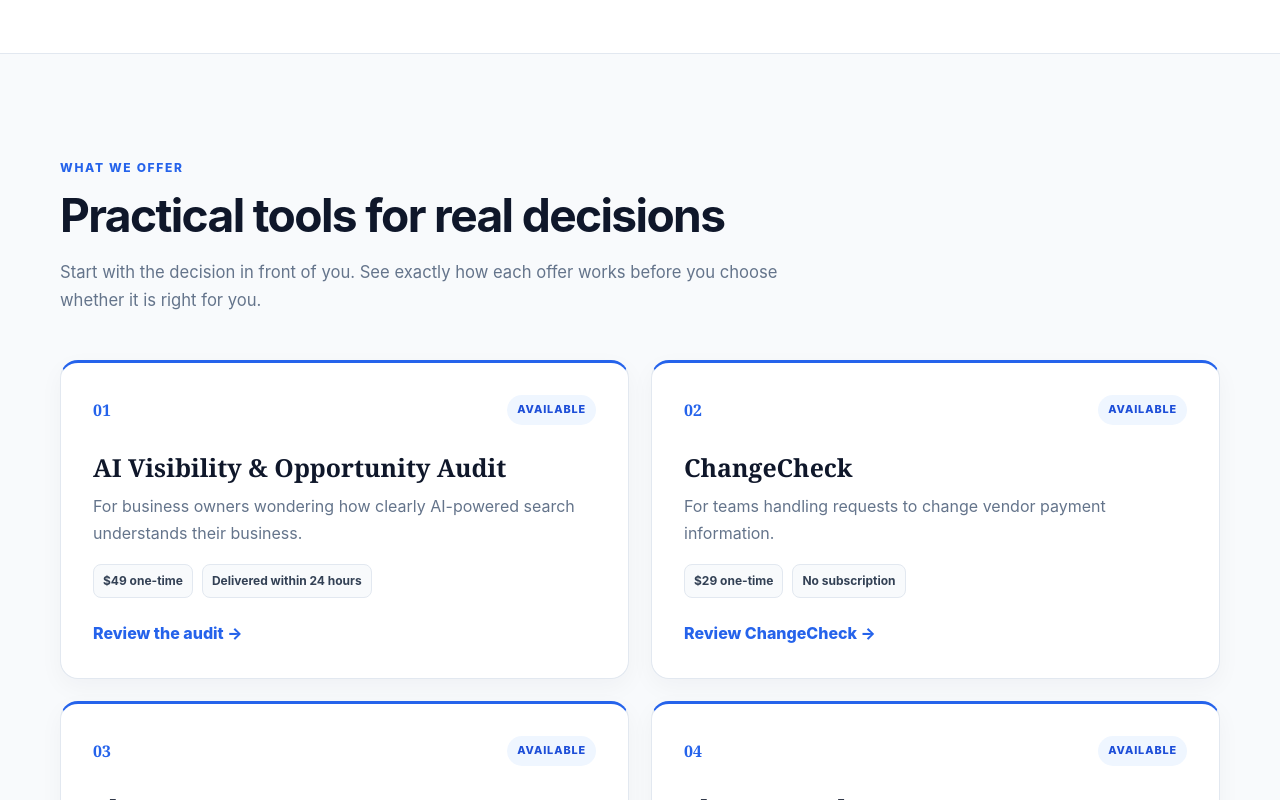
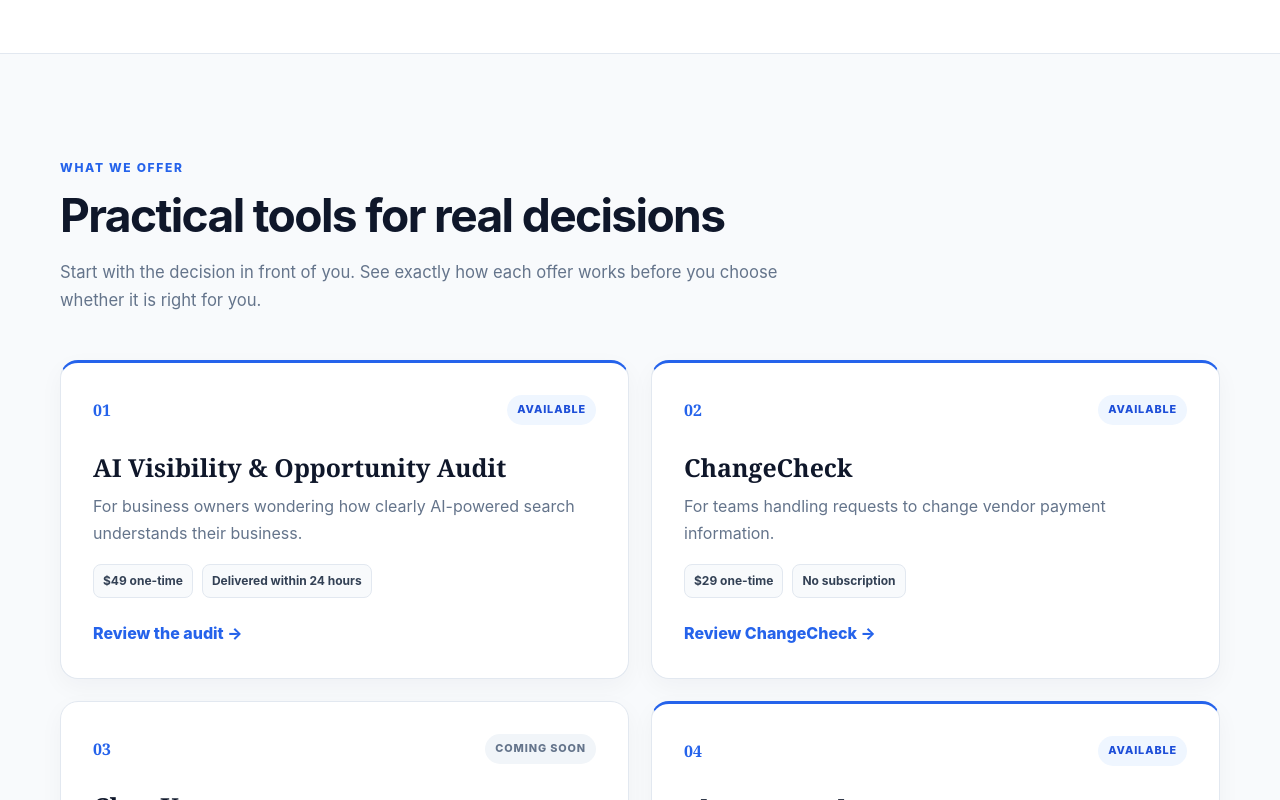
Before and after one commit to token-tony/tonyintelligence, a plain HTML site: page index.html in a window 1280 px wide. Shown: the part 2000-2800 px from the top of the page. Drawn offline with Linux system fonts and the light colour scheme.

Commit message:
revert: hold ClearUse launch until manual deploy can be made safely

```diff
--- a/index.html
+++ b/index.html
@@ -39,7 +39,7 @@
     body{color:var(--navy);font-family:Inter,Arial,sans-serif;background:#fff}h1,h2,h3,.brand-copy strong,.footer-name,.footer-brand{font-family:Poppins,Inter,Arial,sans-serif}h1,h2{letter-spacing:-.035em}h1{font-size:clamp(3.25rem,5.15vw,4.65rem);line-height:1.02}h1 span{color:var(--blue)}h2{font-size:clamp(2.15rem,3.6vw,3.35rem)}:focus-visible{outline:3px solid var(--accent);outline-offset:4px}
     header{border-color:rgba(15,23,42,.10);background:rgba(255,255,255,.96)}.mark{width:42px;height:46px;object-fit:contain}.brand{gap:13px}.brand-copy strong{font-size:1.22rem;letter-spacing:-.02em}.brand-copy span{color:var(--slate);letter-spacing:.1em}.nav-links a{color:var(--blue)}.nav-links a:hover{color:var(--accent)}.nav-links .contact{border-color:var(--line);border-radius:10px}.nav-links .contact:hover{border-color:#93C5FD;background:#EFF6FF}
     .hero{background:radial-gradient(circle at 88% 12%,rgba(37,99,235,.10),transparent 31%),linear-gradient(180deg,#FFFFFF,#F8FAFC)}.hero:after{border-color:rgba(37,99,235,.13);box-shadow:0 0 0 72px rgba(37,99,235,.022),0 0 0 144px rgba(37,99,235,.014)}.eyebrow:before{background:var(--accent)}.protector{border-color:var(--line);border-radius:18px;background:rgba(255,255,255,.94);box-shadow:0 18px 48px rgba(15,23,42,.09)}.protector .protector-mark{width:68px;height:75px;object-fit:contain}.protector:before{background:var(--accent)}
-    .button{border-radius:12px;background:var(--navy);box-shadow:0 10px 24px rgba(15,23,42,.16);transition:transform .18s ease,background .18s ease,box-shadow .18s ease}.button:hover{transform:translateY(-2px);background:#1E3A5F;box-shadow:0 14px 30px rgba(15,23,42,.18)}.button.button-secondary{color:var(--navy);border:1px solid var(--line);background:#fff;box-shadow:none}.button.button-secondary:hover{color:var(--accent);border-color:#93C5FD;background:#EFF6FF;box-shadow:none}.text-link{color:var(--accent)}
+    .button{border-radius:12px;background:var(--navy);box-shadow:0 10px 24px rgba(15,23,42,.16);transition:transform .18s ease,background .18s ease,box-shadow .18s ease}.button:hover{transform:translateY(-2px);background:#1E3A5F;box-shadow:0 14px 30px rgba(15,23,42,.18)}.text-link{color:var(--accent)}
     .trust{border-color:var(--line);background:#fff}.trust-grid span{color:var(--blue)}.tinted{background:var(--soft)}.product,.side,.coming,.example,.limits{border-color:var(--line);border-radius:18px}.product{box-shadow:0 8px 24px rgba(15,23,42,.04);transition:transform .18s ease,border-color .18s ease,box-shadow .18s ease}.product:hover{transform:translateY(-3px);border-color:#BFDBFE;box-shadow:0 14px 34px rgba(15,23,42,.08)}.product-live{border-top:3px solid var(--accent)}.status{color:#1D4ED8;background:#EFF6FF}.status.soon{color:var(--slate);background:#F1F5F9}.number,.kicker,.eyebrow{color:var(--accent)}.side{border-top:3px solid var(--accent);box-shadow:0 16px 38px rgba(15,23,42,.07)}.price{color:var(--navy)}
     .dark{background:var(--navy)}.standard-mark{width:96px;height:106px;object-fit:contain}.dark .kicker{color:#93C5FD}.standard-copy strong{color:#fff}
     footer{background:var(--navy);padding:58px 0 28px}.footer-grid{grid-template-columns:1.4fr .6fr;align-items:start}.footer-signature{display:flex;align-items:flex-start;gap:20px}.footer-mark{width:52px;height:57px;flex:0 0 auto;object-fit:contain}.footer-lockup{padding-left:20px;border-left:1px solid rgba(255,255,255,.20)}.footer-name{color:#fff;font-size:1.05rem;font-weight:700;line-height:1.1}.footer-brand{margin-top:3px;color:#fff;font-size:1.28rem;font-weight:700;line-height:1.15}.footer-tagline{margin:8px 0 0;color:rgba(255,255,255,.78);font-size:.9rem}.footer-email{display:inline-block;margin-top:7px;color:#fff;font-weight:700;text-decoration:none}.footer-email:hover{text-decoration:underline}.footer-accountability{margin:7px 0 0;color:rgba(255,255,255,.58);font-size:.78rem}.footer-nav{display:grid;justify-items:start;gap:8px}.footer-nav strong{margin-bottom:4px;color:#fff;font-size:.72rem;letter-spacing:.12em;text-transform:uppercase}.footer-nav a{color:rgba(255,255,255,.76);font-size:.88rem;text-decoration:none}.footer-nav a:hover{color:#fff}.footer-bottom{color:rgba(255,255,255,.58)}
@@ -76,7 +76,7 @@
     <section class="section tinted" id="products"><div class="shell"><div class="kicker">What we offer</div><h2>Practical tools for real decisions</h2><p class="intro">Start with the decision in front of you. See exactly how each offer works before you choose whether it is right for you.</p><div class="product-grid">
       <article class="product product-live"><div class="card-top"><span class="number">01</span><span class="status">Available</span></div><h3>AI Visibility &amp; Opportunity Audit</h3><p>For business owners wondering how clearly AI-powered search understands their business.</p><div class="product-meta"><span>$49 one-time</span><span>Delivered within 24 hours</span></div><a class="text-link" href="#visibility-audit">Review the audit →</a></article>
       <article class="product product-live"><div class="card-top"><span class="number">02</span><span class="status">Available</span></div><h3>ChangeCheck</h3><p>For teams handling requests to change vendor payment information.</p><div class="product-meta"><span>$29 one-time</span><span>No subscription</span></div><a class="text-link" href="#changecheck">Review ChangeCheck →</a></article>
-      <article class="product product-live"><div class="card-top"><span class="number">03</span><span class="status">Available</span></div><h3>ClearUse</h3><p>For small businesses trying to create understandable employee AI rules.</p><div class="product-meta"><span>$39 one-time</span><span>No subscription</span></div><a class="text-link" href="#clearuse">Review ClearUse →</a></article>
+      <article class="product"><div class="card-top"><span class="number">03</span><span class="status soon">Coming Soon</span></div><h3>ClearUse</h3><p>For small businesses trying to create understandable employee AI rules.</p><a class="text-link" href="#clearuse">See how it works →</a></article>
       <article class="product product-live"><div class="card-top"><span class="number">04</span><span class="status">Available</span></div><h3>ClauseGuard</h3><p>For businesses that want to understand important SaaS contract terms before committing.</p><div class="product-meta"><span>$19 one-time</span><span>No subscription</span></div><a class="text-link" href="https://clauseguard-ai.reecewhisler.chatgpt.site">Open ClauseGuard →</a></article>
     </div></div></section>
     <section class="section" id="visibility-audit"><div class="shell detail">
@@ -94,7 +94,7 @@
     </div></section>
     <section class="section" id="clearuse"><div class="shell detail">
       <div class="copy"><div class="kicker">Practical AI governance</div><h2>ClearUse</h2><p class="lede">“Can my employee paste this customer information into ChatGPT?”</p><p>For many small businesses, the current AI policy is effectively: <strong>“Use your best judgment.”</strong></p><p>That is becoming increasingly risky and confusing.</p><p>ClearUse helps a small business turn vague expectations into practical AI rules employees can understand and follow.</p><div class="example"><h3>Before employees are left guessing</h3><p>An employee wants to use an AI tool to:</p><ul class="checklist dash"><li>summarize customer notes</li><li>rewrite an email</li><li>analyze a spreadsheet</li><li>draft a proposal</li><li>upload a company document</li></ul><p style="margin:18px 0 0">ClearUse helps the organization establish what is allowed before employees are left guessing.</p></div></div>
-      <aside class="side"><span class="status">Available</span><h3 style="margin-top:18px">ClearUse AI Policy Kit</h3><ul class="checklist"><li>tailored employee AI-use policy</li><li>employee quick guide + tool register</li><li>rules for sensitive information</li><li>human-review requirements</li><li>14-day manager rollout</li><li>AI incident reporting form</li></ul><p class="price">$39 one-time</p><p class="delivery">No subscription</p><a class="button" href="https://clearuse-ai-policy-kit.reecewhisler.chatgpt.site/" aria-label="Open ClearUse AI Policy Kit for 39 dollars">Open ClearUse — $39 →</a><p class="micro">Build a free preview before purchasing.<br>Questions before buying? <a href="mailto:reece@tonyintelligence.com">Email Reece.</a></p><div class="limits"><h3>Guided AI Setup — Pilot Availability</h3><p>For owners who want a guided 60–90 minute session to document AI tools, access, data boundaries, approval rules, offboarding, and fallback steps. <strong>$199 one-time pilot.</strong></p><a class="button button-secondary" style="margin-top:18px" href="mailto:reece@tonyintelligence.com?subject=ClearUse%20Guided%20AI%20Setup%20Pilot" aria-label="Request ClearUse Guided AI Setup pilot for 199 dollars">Request pilot — $199 →</a><p class="micro">No public $199 checkout yet. We’ll confirm the session first.<br>Already scheduled? <a href="https://tally.so/r/vGQep8">Complete the intake.</a></p></div></aside>
+      <aside class="coming"><span class="status soon">Coming Soon</span><h3>What ClearUse can provide</h3><ul class="checklist"><li>tailored employee AI-use policy</li><li>employee quick guide</li><li>Approved AI Tool Register</li><li>rules for sensitive information</li><li>human-review requirements</li><li>high-impact decision guidance</li><li>14-day rollout checklist</li><li>AI incident reporting form</li></ul></aside>
     </div></section>
     <section class="section tinted" id="clauseguard"><div class="shell detail">
       <div class="copy"><div class="kicker">Educational contract support</div><h2>ClauseGuard</h2><p class="lede">“Before I click Accept—is there anything in these terms I should slow down and look at?”</p><p>Small businesses often adopt software without someone reviewing every commercial term.</p><p>ClauseGuard helps surface terms that deserve attention before a business signs, renews, or adopts a vendor.</p><div class="example"><h3>Terms worth bringing forward</h3><p>An agreement may contain:</p><ul class="checklist dash"><li>automatic 12-month renewal</li><li>60-day cancellation notice</li><li>unilateral price increases</li><li>broad rights to uploaded content</li><li>limitations on vendor liability</li><li>early termination restrictions</li></ul><p style="margin:18px 0 0">ClauseGuard brings those terms forward and explains why they may matter.</p></div><p class="legal">ClauseGuard provides educational contract-review support. It is not legal advice and does not determine whether an agreement is legally safe or advisable.</p></div>
```
